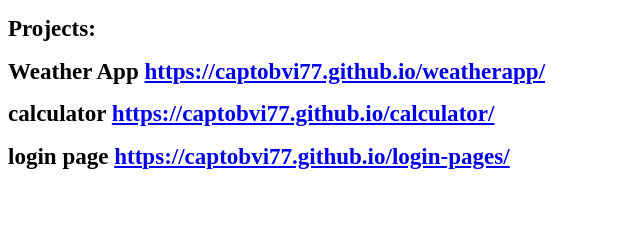
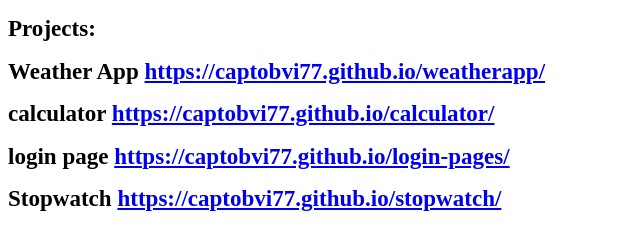
Before and after one commit to CaptObvi77/my-projects, a plain HTML site: page index.html in a window 1280 px wide. Shown: the whole page, without its empty margins (0-640 px from the left). Drawn offline with Linux system fonts and the light colour scheme.

Commit message:
Add files via upload

```diff
--- a/index.html
+++ b/index.html
@@ -11,5 +11,6 @@
   <h1>Weather App <a href="https://captobvi77.github.io/weatherapp/">https://captobvi77.github.io/weatherapp/</a></h1>
   <h1>calculator <a href="https://captobvi77.github.io/calculator/">https://captobvi77.github.io/calculator/</a></h1>
   <h1>login page <a href="https://captobvi77.github.io/login-pages/">https://captobvi77.github.io/login-pages/</a></h1>
+  <h1>Stopwatch <a href="https://captobvi77.github.io/stopwatch/">https://captobvi77.github.io/stopwatch/</a></h1>
 </body>
 </html>
```
